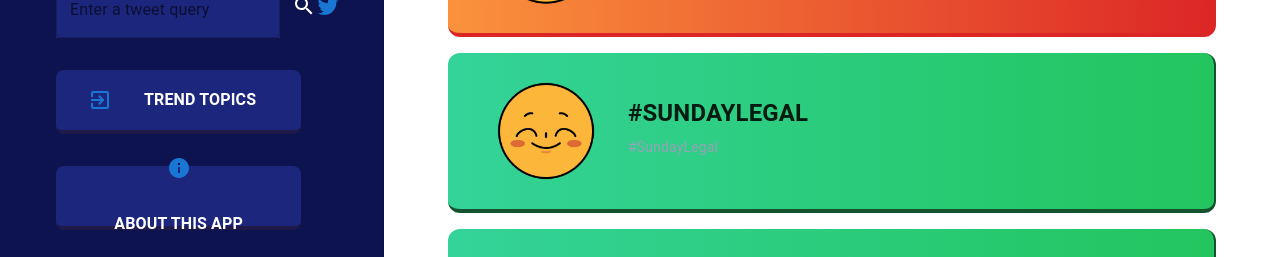
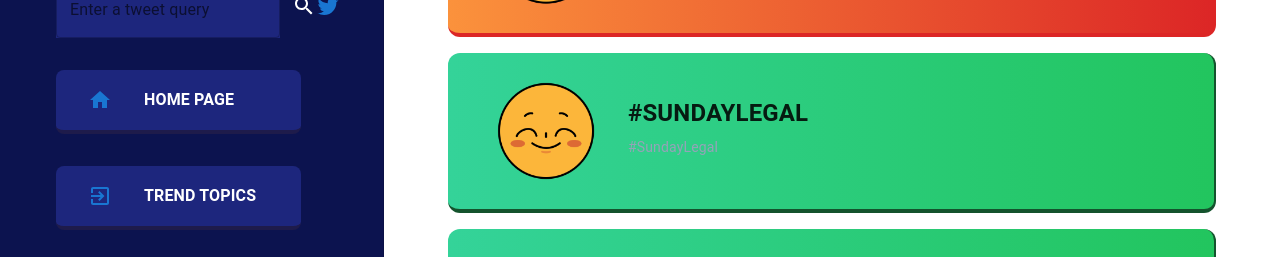
Before and after one commit to jess-andrade/Hermes, a Next.js app: page / in a window 1280 px wide. Shown: the part 251-508 px from the top of the page. Built offline with nearby package versions, Linux system fonts and the light colour scheme.

Commit message:
about page to home page

```diff
--- a/src/components/AboutButton.tsx
+++ b/src/components/AboutButton.tsx
@@ -1,4 +1,4 @@
-import InfoIcon from '@mui/icons-material/Info';
+import HomeIcon from '@mui/icons-material/Home';
 
 import { useRouter } from "next/router";
 
@@ -18,9 +18,9 @@ export default function AboutButton() {
         <div
           className={`flex flex-row gap-8 flex-wrap justify-center items-center`}
         >
-          <InfoIcon color="primary" />
+          <HomeIcon color="primary" />
           <h1 className={`text-x0.5 font-bold uppercase text-white`}>
-            About this App
+            Home Page
           </h1>
         </div>
       </div>
--- a/src/components/Search.tsx
+++ b/src/components/Search.tsx
@@ -8,10 +8,8 @@ export default function Search() {
       <div className={`pl-14 flex flex-col w-full rounded-xl`}>
         <div className={` flex-col flex gap-8 w-full justify-start items-start`}>
           <SearchBar />
+          <AboutButton />
           <TrendButton />
-          <AboutButton />
-
-
         </div>
       </div>
     </>
```
